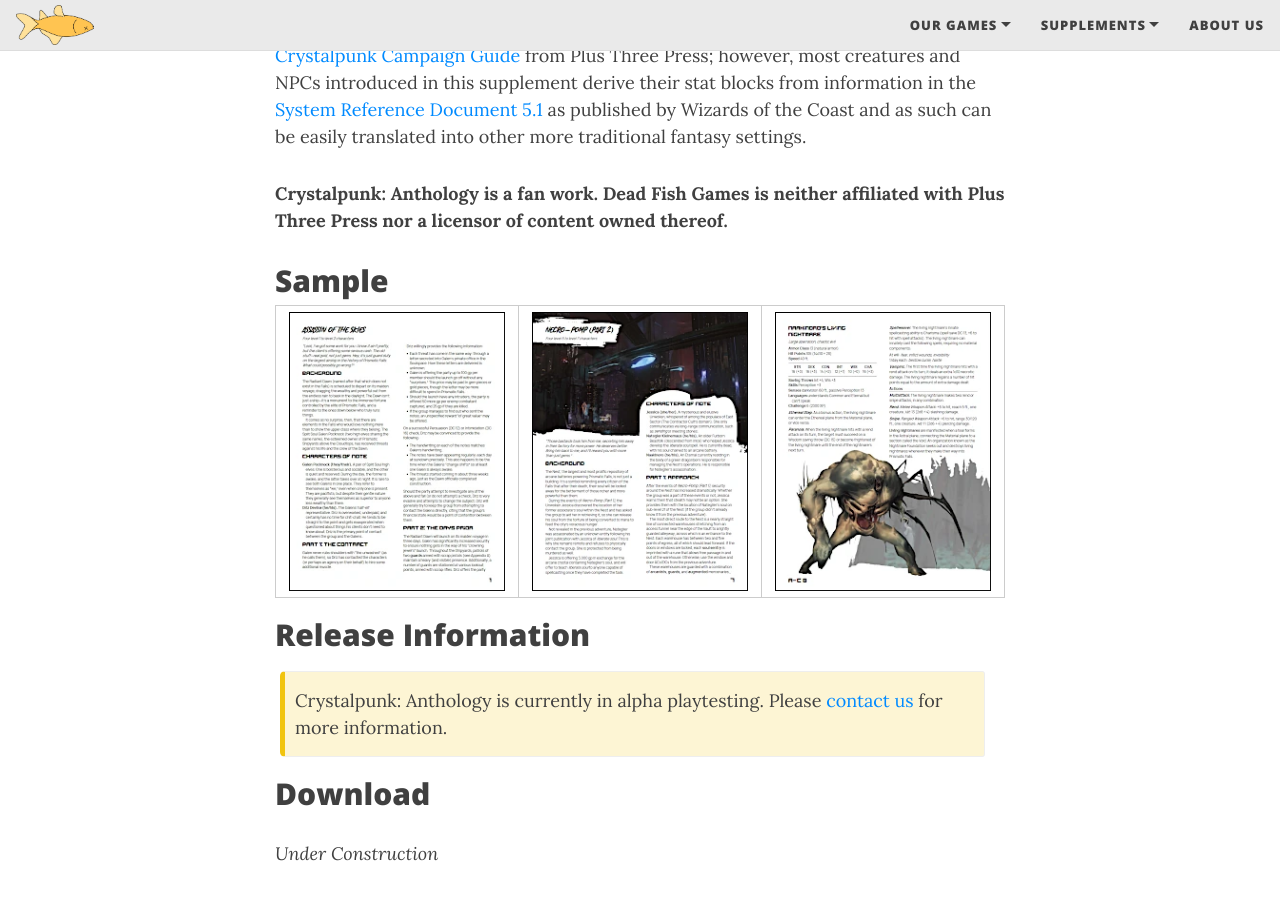
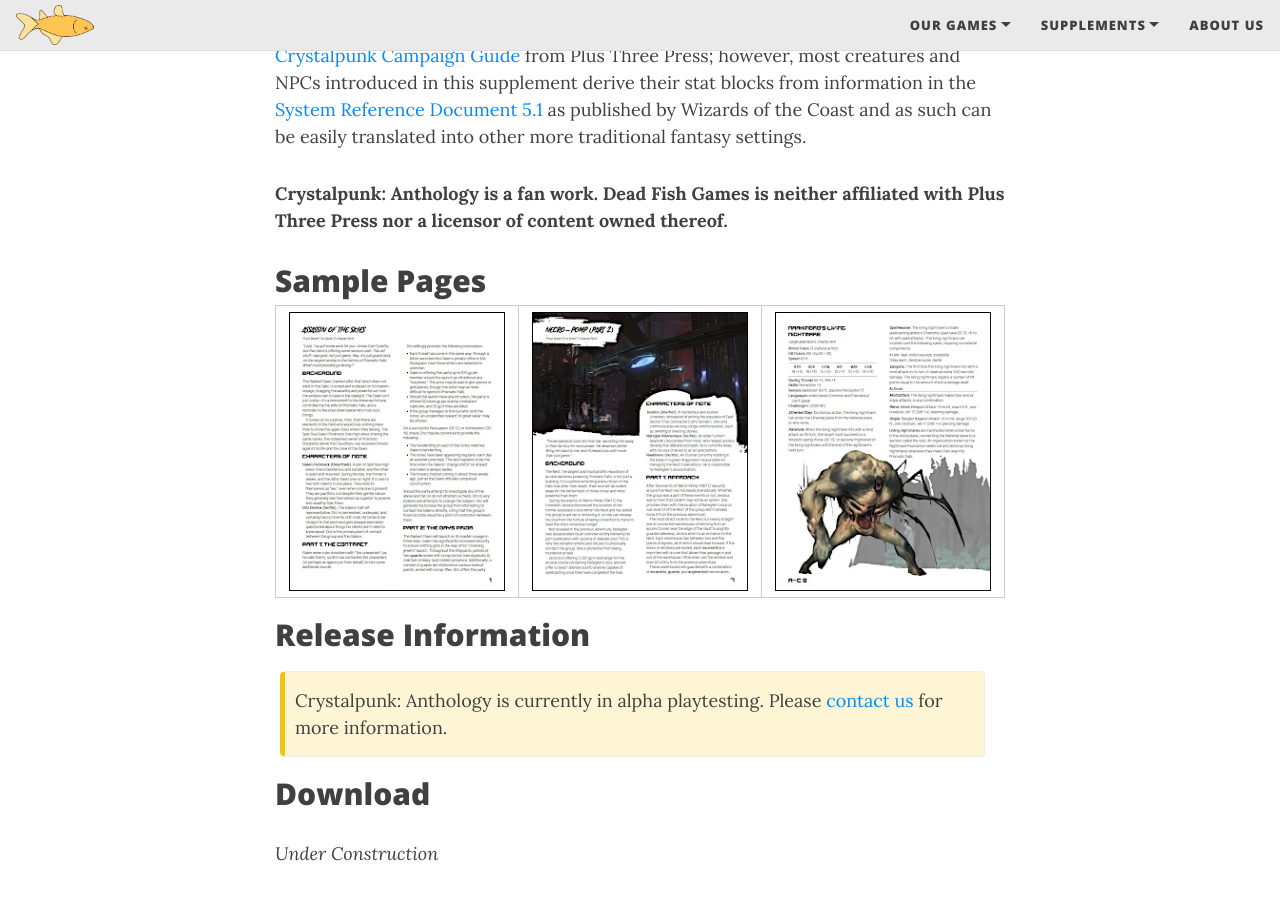
Before and after one commit to Dead-Fish-Games/deadfish.games, a Jekyll site: the page built from anthology.md, in a window 1280 px wide and 900 px high, scrolled down 934 px. Built offline with Jekyll 4.4.1, drawn with Linux system fonts in a browser that asks for light colours; nearby versions of some CDN libraries.

Commit message:
Update anthology.md

```diff
--- a/anthology.md
+++ b/anthology.md
@@ -17,7 +17,7 @@
 
 **Crystalpunk: Anthology is a fan work. Dead Fish Games is neither affiliated with Plus Three Press nor a licensor of content owned thereof.**
 
-## Sample
+## Sample Pages
 
 |[![Sample Page 1](/assets/img/a/a-p1-sm.webp){: .mx-auto.d-block :}](/assets/img/a/a-p1.webp)|[![Sample Page 2](/assets/img/a/a-p2-sm.webp){: .mx-auto.d-block :}](/assets/img/a/a-p2.webp)|[![Sample Page 3](/assets/img/a/a-p3-sm.webp){: .mx-auto.d-block :}](/assets/img/a/a-p3.webp)|
 
```
